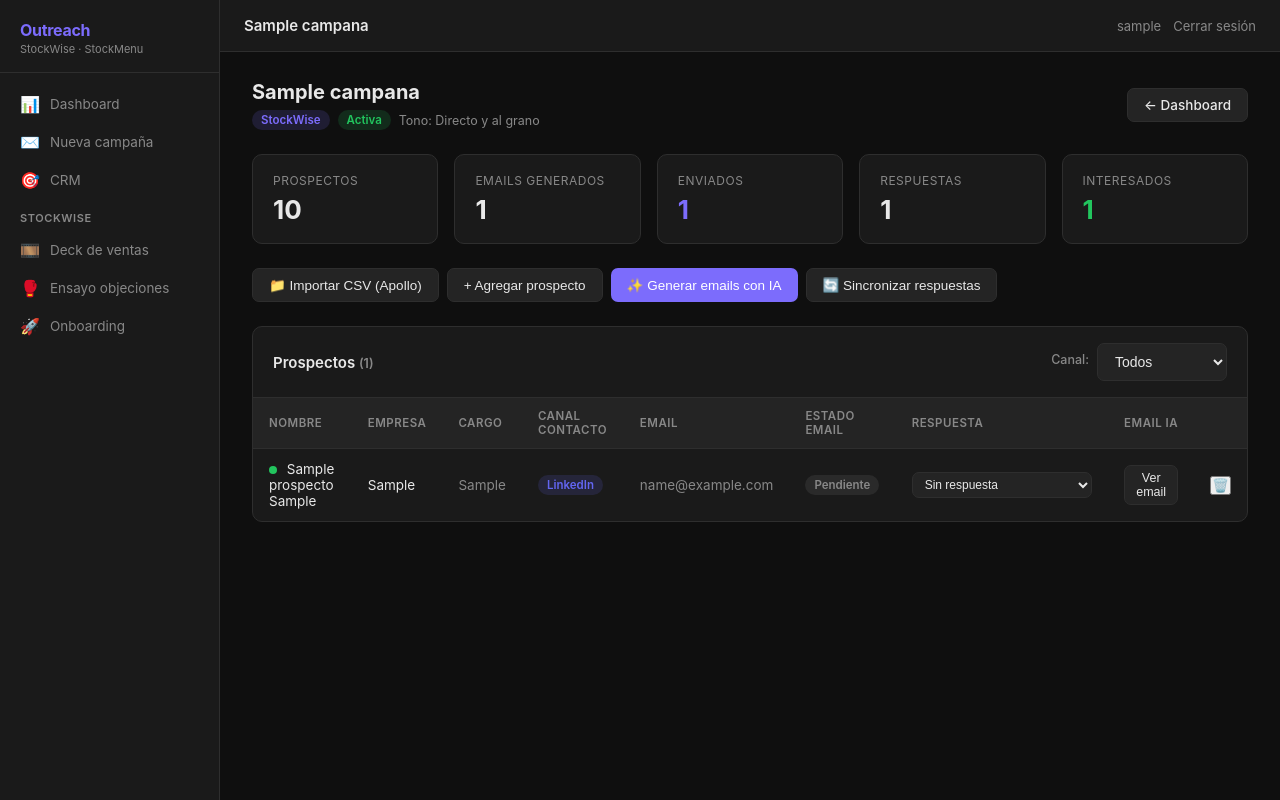
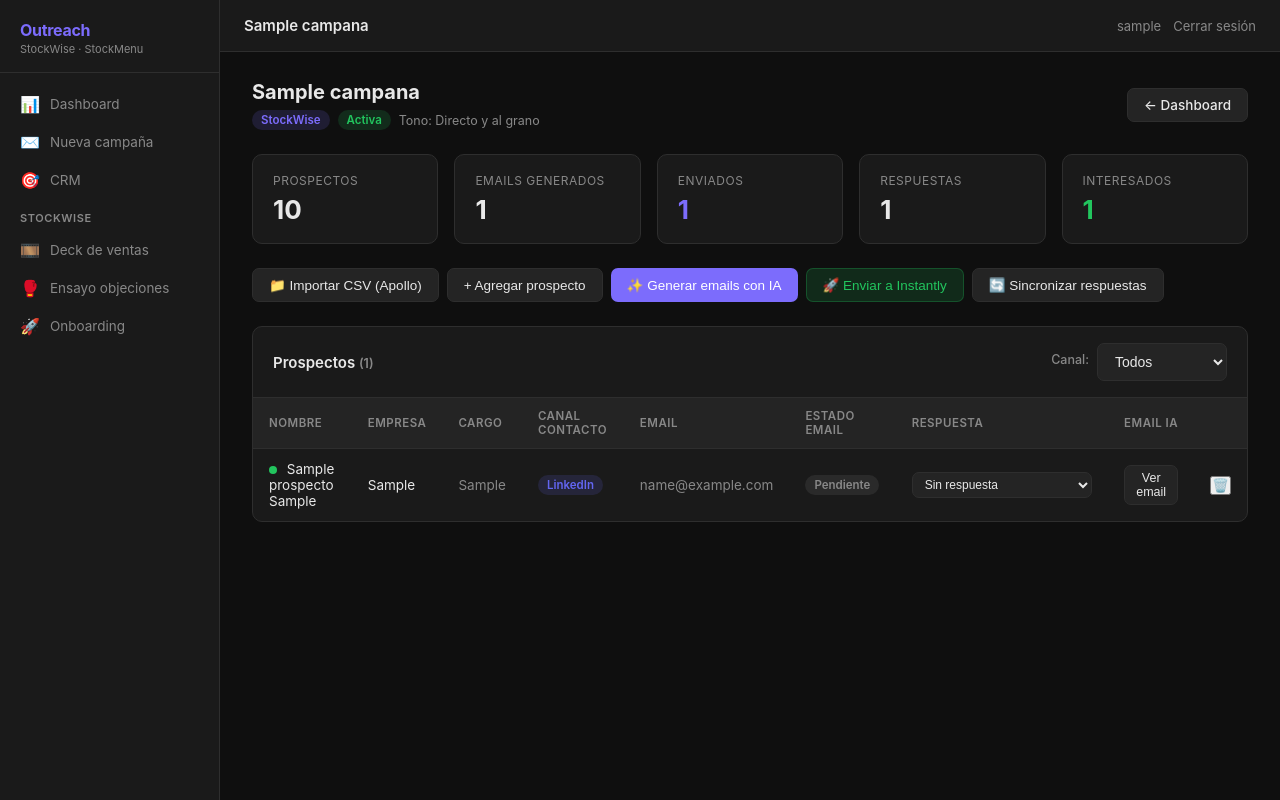
Before and after one commit to CarobethPaez/Outreach, a Django app: page /campanas/1/ in a window 1280 px wide. Run offline with Django 4.2, Linux system fonts and the light colour scheme; a user stored in the database is signed in; tables that the repository leaves empty hold one stand-in row (values such as "Sample post").

Commit message:
fix: mostrar boton Enviar a Instantly cuando hay emails generados
La condicion anterior (emails_aprobados_no_enviados > 0) ocultaba el boton
si ningun email habia sido aprobado aun, aunque si existieran emails generados.
Ahora se muestra siempre que campana.emails_generados > 0.
El contador entre parentesis sigue mostrando solo los aprobados pendientes de envio.

Co-Authored-By: Claude Sonnet 4.6 <noreply@anthropic.com>

```diff
--- a/templates/campana_detalle.html
+++ b/templates/campana_detalle.html
@@ -64,9 +64,9 @@
   </button>
 
   <!-- Enviar a Instantly -->
-  {% if emails_aprobados_no_enviados > 0 %}
+  {% if campana.emails_generados > 0 %}
   <button class="btn btn-green" onclick="enviarInstantly()">
-    🚀 Enviar a Instantly ({{ emails_aprobados_no_enviados }})
+    🚀 Enviar a Instantly{% if emails_aprobados_no_enviados > 0 %} ({{ emails_aprobados_no_enviados }}){% endif %}
   </button>
   {% endif %}
 
```
